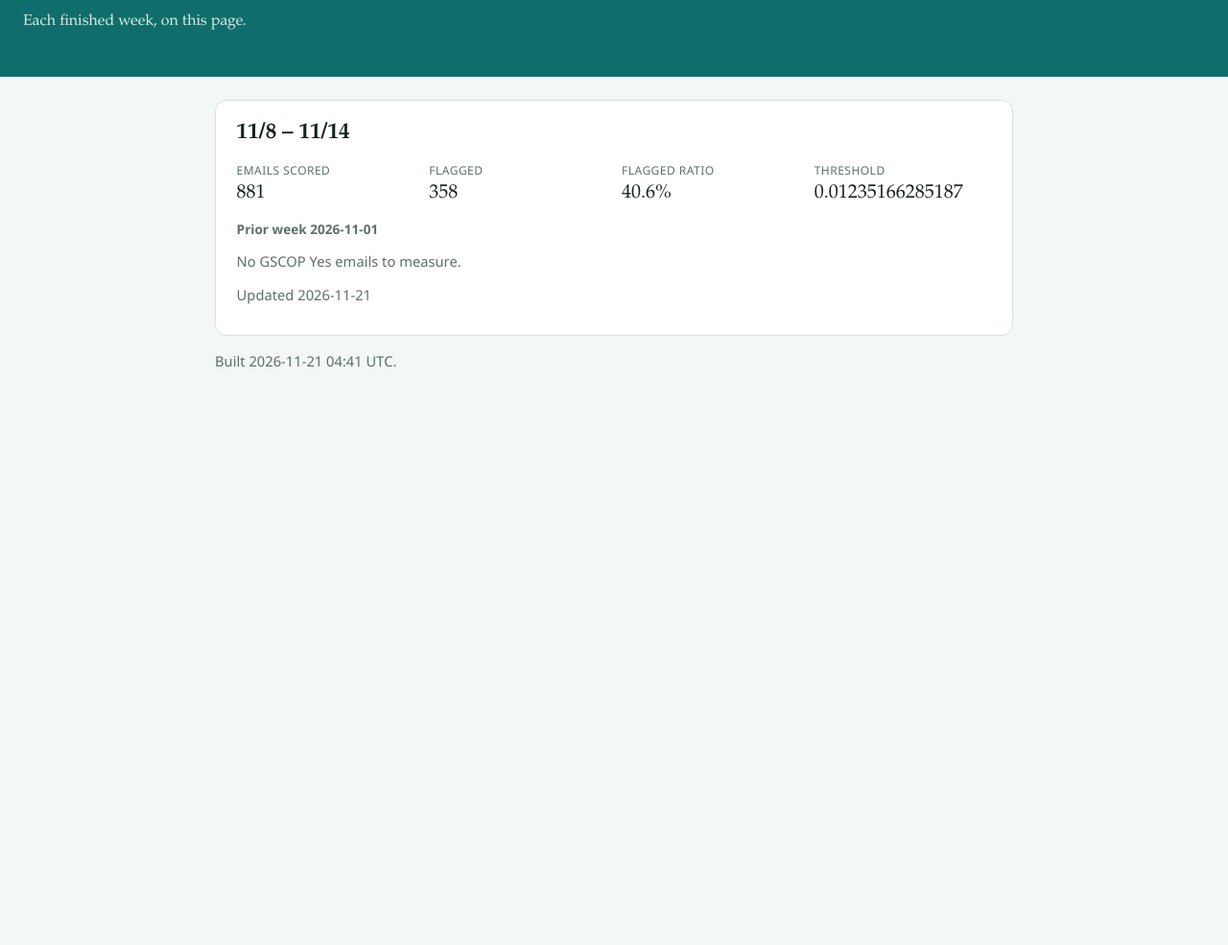
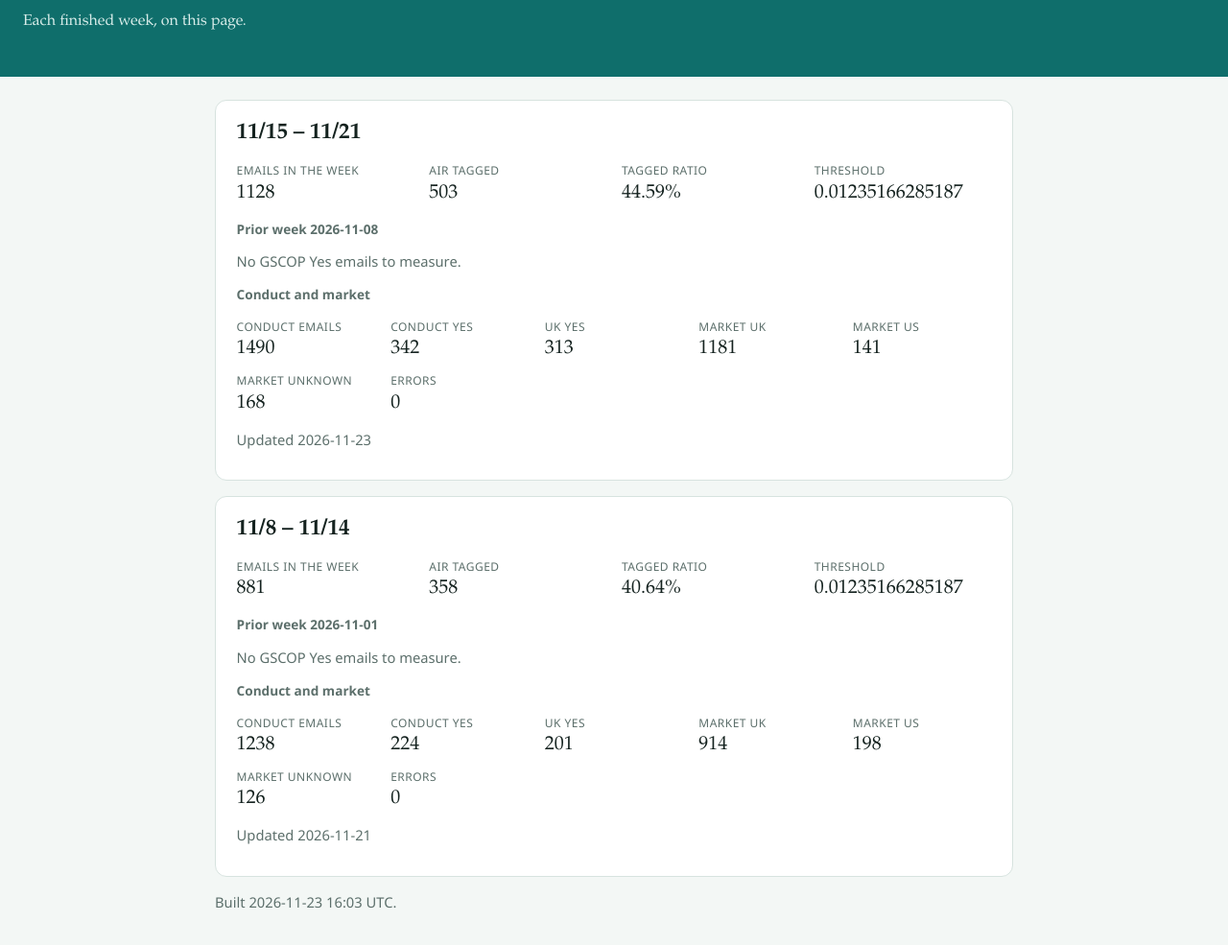
Before and after one commit to FlexTecsAI/gscop-weekly, a plain HTML site: page index.html in a window 1280 px wide. Shown: the part 101-1086 px from the top of the page at 96% size. Before the commit the page ends 800 px from the top, so only its background shows below. Drawn offline with Linux system fonts and the light colour scheme.

Commit message:
Publish the weekly records.

```diff
--- a/index.html
+++ b/index.html
@@ -53,13 +53,20 @@
   </header>
   <main>
     <article>
+      <h2>11/15 – 11/21</h2>
+      <dl><div><dt>Emails in the week</dt><dd>1128</dd></div><div><dt>AIR tagged</dt><dd>503</dd></div><div><dt>Tagged ratio</dt><dd>44.59%</dd></div><div><dt>Threshold</dt><dd>0.01235166285187</dd></div></dl>
+      <h3>Prior week 2026-11-08</h3><p class="note">No GSCOP Yes emails to measure.</p>
+      <h3>Conduct and market</h3><dl><div><dt>Conduct emails</dt><dd>1490</dd></div><div><dt>Conduct Yes</dt><dd>342</dd></div><div><dt>UK Yes</dt><dd>313</dd></div><div><dt>Market UK</dt><dd>1181</dd></div><div><dt>Market US</dt><dd>141</dd></div><div><dt>Market unknown</dt><dd>168</dd></div><div><dt>Errors</dt><dd>0</dd></div></dl>
+      <p class="updated">Updated 2026-11-23</p>
+    </article>
+<article>
       <h2>11/8 – 11/14</h2>
-      <dl><div><dt>Emails scored</dt><dd>881</dd></div><div><dt>Flagged</dt><dd>358</dd></div><div><dt>Flagged ratio</dt><dd>40.6%</dd></div><div><dt>Threshold</dt><dd>0.01235166285187</dd></div></dl>
+      <dl><div><dt>Emails in the week</dt><dd>881</dd></div><div><dt>AIR tagged</dt><dd>358</dd></div><div><dt>Tagged ratio</dt><dd>40.64%</dd></div><div><dt>Threshold</dt><dd>0.01235166285187</dd></div></dl>
       <h3>Prior week 2026-11-01</h3><p class="note">No GSCOP Yes emails to measure.</p>
-
+      <h3>Conduct and market</h3><dl><div><dt>Conduct emails</dt><dd>1238</dd></div><div><dt>Conduct Yes</dt><dd>224</dd></div><div><dt>UK Yes</dt><dd>201</dd></div><div><dt>Market UK</dt><dd>914</dd></div><div><dt>Market US</dt><dd>198</dd></div><div><dt>Market unknown</dt><dd>126</dd></div><div><dt>Errors</dt><dd>0</dd></div></dl>
       <p class="updated">Updated 2026-11-21</p>
     </article>
-    <p class="updated">Built 2026-11-21 04:41 UTC.</p>
+    <p class="updated">Built 2026-11-23 16:03 UTC.</p>
   </main>
 </body>
 </html>
```
